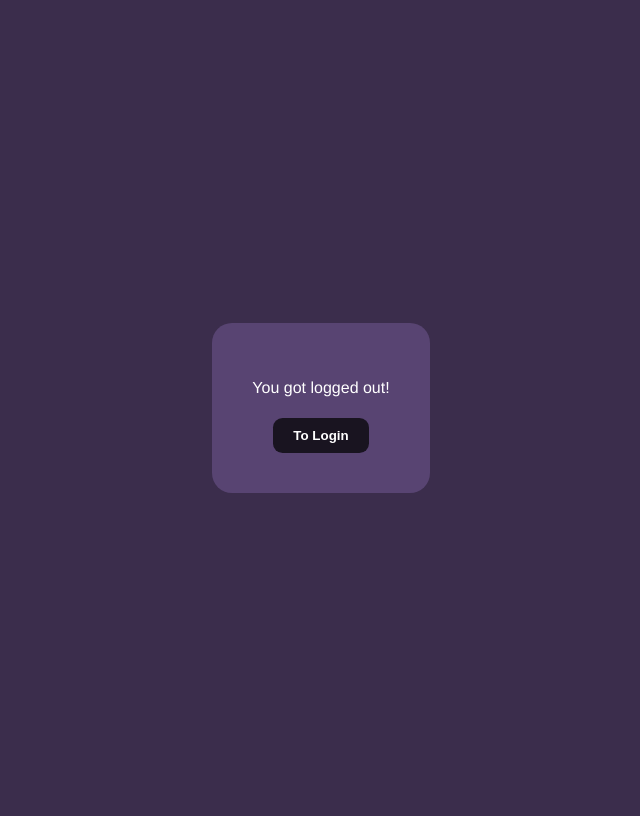
After one commit to volus7/CompanyCoursesManagement_Flask_Stuglik_2.0, a Flask app: template templates/logout.html in a window 1280 px wide. The commit adds this page. Shown: the whole page, without its empty margins (319-959 px from the left). Run offline with Flask 3, Linux system fonts and the light colour scheme; the template is opened without the code that fills it, so the values that code supplies are empty.

Commit message:
UpdatingData

```diff
--- a/app.py
+++ b/app.py
@@ -9,7 +9,7 @@ from datetime import timedelta
 app = Flask(__name__)
 app.config["SESSION_TYPE"] = "filesystem"
 app.config['SECRET_KEY'] = '10764a32f083da83643be57e1458adfd'
-app.config['SESSION_PERMANENT'] = False
+app.config['SESSION_PERMANENT'] = True
 app.config['PERMANENT_SESSION_LIFETIME'] = timedelta(minutes=20)
 
 Session(app)
@@ -54,8 +54,7 @@ def login():
 @app.route('/logout')
 def logout():
     session.pop("username", None)
-    return redirect("/login")
-
+    return render_template("logout.html")
 
 @app.route('/')
 def index():
--- /dev/null
+++ b/templates/logout.html
@@ -0,0 +1,112 @@
+<!DOCTYPE html>
+<html lang="en">
+<head>
+    <meta charset="UTF-8">
+    <meta name="viewport" content="width=device-width, initial-scale=1.0">
+    <title>Document</title>
+    <style>
+        @import url(/static/style/root.css);
+        body{
+            height: 100vh;
+            width: 100vw;
+            background-color: var(--bg);
+            display: flex;
+            flex-direction: column;
+            align-items: center;
+            justify-content: center;
+            font-family: Helvetica, sans-serif;
+        }
+        dialog{
+            border: none;
+            display: flex;
+            flex-direction: column;
+            align-items: center;
+            justify-content: center;
+            color: var(--white);
+            background-color: var(--secbg);
+            padding: 40px;
+            border-radius: 20px;
+        }
+        button {
+            font-family: Arial, Helvetica, sans-serif;
+            font-weight: bold;
+            color: var(--white);
+            background-color: var(--dark);
+            padding: 10px 20px;
+            border: none;
+            border-radius: .6rem;
+            position: relative;
+            cursor: pointer;
+            overflow: hidden;
+            margin-top: 5px;
+          }
+
+          button span:not(:nth-child(6)) {
+            position: absolute;
+            left: 50%;
+            top: 50%;
+            transform: translate(-50%, -50%);
+            height: 30px;
+            width: 30px;
+            background-color: var(--details);
+            border-radius: 50%;
+            transition: .6s ease;
+          }
+
+          button span:nth-child(6) {
+            position: relative;
+          }
+
+          button span:nth-child(1) {
+            transform: translate(-3.3em, -4em);
+          }
+
+          button span:nth-child(2) {
+            transform: translate(-6em, 1.3em);
+          }
+
+          button span:nth-child(3) {
+            transform: translate(-.2em, 1.8em);
+          }
+
+          button span:nth-child(4) {
+            transform: translate(3.5em, 1.4em);
+          }
+
+          button span:nth-child(5) {
+            transform: translate(3.5em, -3.8em);
+          }
+
+          button:hover span:not(:nth-child(6)) {
+            transform: translate(-50%, -50%) scale(4);
+            transition: 1.5s ease;
+          }
+
+    </style>
+</head>
+<body>
+    <dialog open>
+        <div id="logoutMsg">
+            <p>You got logged out!</p>
+        </div>
+        <button class="m-30" id="toLogin">
+            <span class="circle1"></span>
+            <span class="circle2"></span>
+            <span class="circle3"></span>
+            <span class="circle4"></span>
+            <span class="circle5"></span>
+            <span class="text" type="submit">To Login</span>
+        </button>
+
+    </dialog>
+</body>
+<script>
+    document.getElementById('toLogin').addEventListener('click',() => {
+        window.location.href = '/login';
+    } )
+
+    function preventBack(){window.history.forward();}
+    setTimeout("preventBack()", 0);
+    window.onunload=function(){null};
+</script>
+</html>
```
Also changed, not shown: static/style/style.css (+22 -12 lines), templates/contents/adminOrManagerMain.html (+12 -4 lines), templates/index.html (+2 -7 lines).
